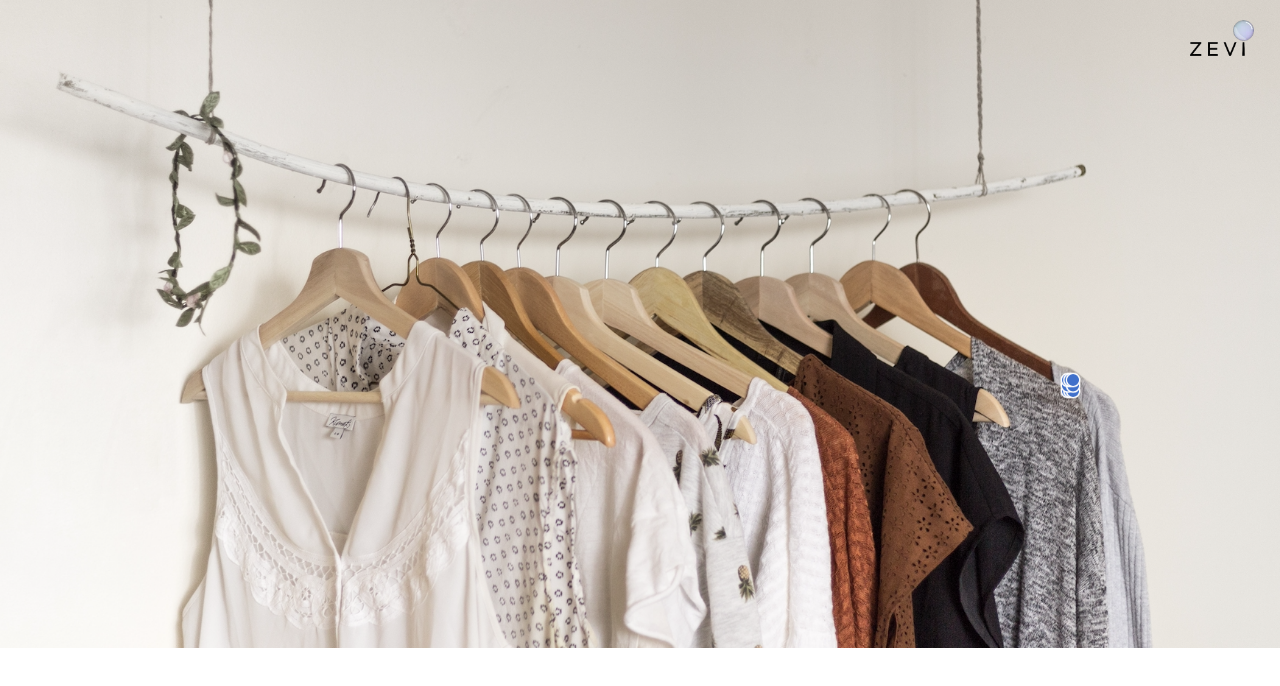
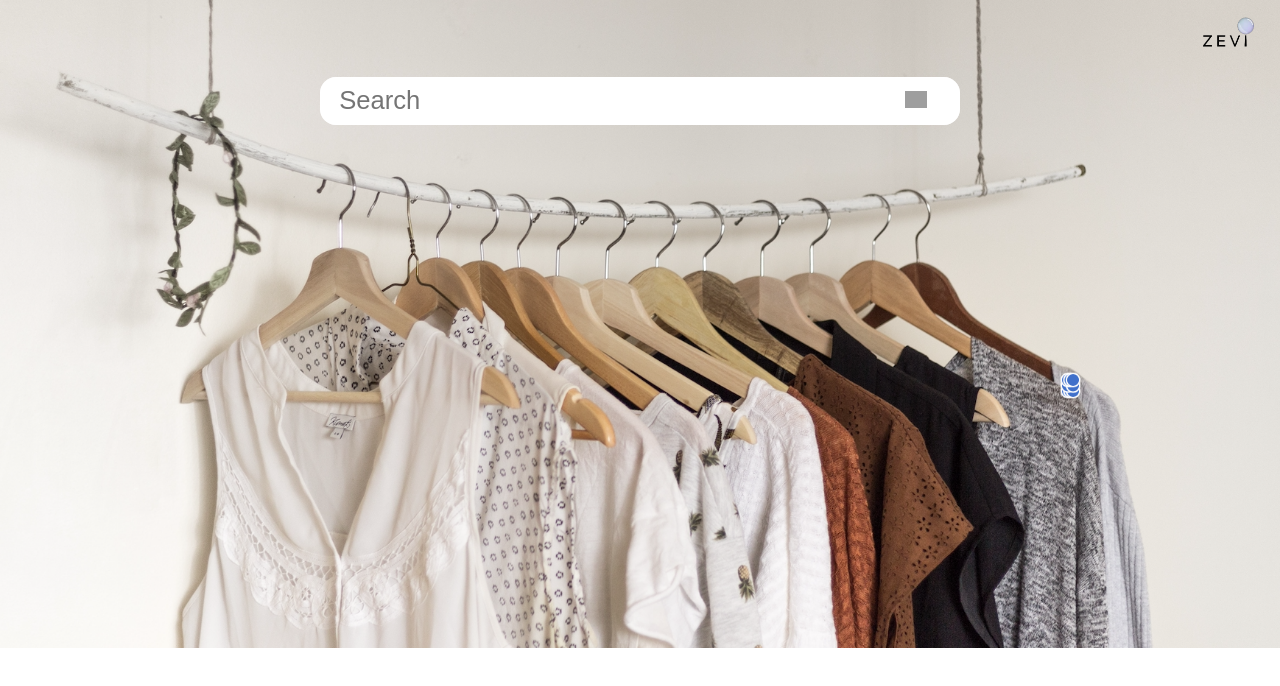
Before and after one commit to thisiskartikgupta/zevi-react-dev-assignment, a React (Create React App) app: page / in a window 1280 px wide. Shown: the top 686 px of the page. Built offline with nearby package versions, Linux system fonts and the light colour scheme; grey boxes are pictures that could not be loaded.

Commit message:
Implemented SearchBoxCard and fixed design issues with mobile devices

```diff
--- a/src/App.scss
+++ b/src/App.scss
@@ -3,46 +3,61 @@
 .App {
   font-family: 'Roboto', sans-serif;
 
-
-
   .search-box-container {
-    margin: 1% 20%;
     display: flex;
     justify-content: center;
     background-color:  rgba($color: #fff, $alpha: 0.6);
     color: #000;
-    width: 60%;
     border: 1px rgba($color: #fff, $alpha: 0.6);
     border-radius: 16px;
 
-    &.minimized {
-      width:30%;
-      font-size: 0.8em !important;
-      justify-content: center;
-    }
+    width: 80%;
+    margin: 1% 10%;
 
     input {
-      padding: 1.5% 0% 1.5% 3%;
-      font-size: 2.2em;
-      width: 95%;
+      width: 90%;
+      border-radius: 16px 0px 0px 16px;
       border: none;
-      border-radius: 16px 0px 0px 16px;
+      font-size: 1.2em;
+      padding: 2% 1% 2% 4%;
     }
     input:focus {
       outline: none;
     }
 
     button {
-
-      img {
-        width: 60%;
-      }
       width: 10%;
       padding-right: 4%;
       border: none;
       background-color: #fff;
       border-radius: 0px 16px 16px 0px;
+
+      img {
+        width: 70%;
+      }
     }
   }
+}
 
+@media(min-width:1024px) {
+
+  .App {
+    .search-box-container {
+      margin: 1% 25%;
+      width: 50%;
+
+      input {
+        padding: 1.5% 0% 1.5% 3%;
+        font-size: 1.6em;
+        width: 95%;
+      }
+
+      button {
+        img {
+          width: 60%;
+        }
+        width: 10%;
+      }
+    }
+  }
 }
--- a/src/App.tsx
+++ b/src/App.tsx
@@ -1,37 +1,61 @@
-import React from 'react';
+import React, {useEffect, useState} from 'react';
 
+import SearchBoxCard from './components/SearchBoxCard/SearchBoxCard';
+
+import {TrendDataType, TrendsData, SuggestionData,
+  ProductData, ProductType} from './fakerData';
+import SearchSVG from './assets/svg/magnifying-glass-solid.svg';
 import AppLogo from './components/AppLogo/AppLogo';
-// import SearchSVG from './assets/svg/magnifying-glass-solid.svg';
-// import ClearSVG from './assets/svg/xmark-solid.svg';
-import TrendsData from './fakerData';
-import SuggestionData from './fakerData';
-import ProductData from './fakerData';
-
 import './App.scss';
 
 /**
  * The main <App> component of our application.
  * @return {JsxElement}
  */
-function App(): JSX.Element {
-  console.log(TrendsData, SuggestionData, ProductData);
+const App : React.FunctionComponent = () => {
+  const [trendsData, setTrendsData] = useState<TrendDataType[]>([]);
+  const [suggestionData, setSuggestionData] = useState<string[]>([]);
+  const [productData, setProductData] = useState<ProductType[]>([]);
+
+  const [searchQuery, setSearchQuery] = useState<string>('');
+  const [showResults, setShowResults] = useState<boolean>(false);
+
+  // console.log(trendsData, suggestionData, productData,
+  //     showResults, searchQuery);
+  console.log(productData);
+
+  useEffect(() => {
+    setTrendsData(TrendsData);
+    setSuggestionData(SuggestionData);
+    setProductData(ProductData);
+  }, []);
+
   return (
     <div className='App'>
       <AppLogo/>
+
       {/* The SearchBox component */}
-      {/* <div className={
-        showResults ? 'search-box-container minimized' : 'search-box-container'
-      }>
-        <input placeholder='Search'
-          value={searchQuery}
-          onChange={(e)=> setSearchQuery(e.currentTarget.value)}/>
-        <button onClick={()=>setShowResults(!showResults)}>
-          <img src={showResults ? ClearSVG : SearchSVG}
-            alt='search'/>
+      <div className='search-box-container'>
+        <input placeholder='Search' value={searchQuery}
+          onChange={(e) => setSearchQuery(e.currentTarget.value)} autoFocus/>
+        <button onClick= {() => setShowResults(!showResults)}>
+          <img src={SearchSVG} alt='search'/>
         </button>
-        </div>*/}
+      </div>
+      <div>
+        {
+          showResults ?
+          searchQuery :
+          searchQuery.length !== 0 ?
+          <SearchBoxCard
+            trendsData={trendsData} suggestionData={suggestionData}
+            setSearchQuery={setSearchQuery}
+          /> : null
+        }
+      </div>
+
     </div>
   );
-}
+};
 
 export default App;
--- a/src/components/AppLogo/AppLogo.scss
+++ b/src/components/AppLogo/AppLogo.scss
@@ -14,7 +14,7 @@
   .app-logo-container {
     img {
       padding: 0.5% 2%;
-      width: 14%;
+      width: 10%;
     }
   }
 }
@@ -24,7 +24,7 @@
   .app-logo-container {
     img {
       padding: 0.5% 2%;
-      width: 9%;
+      width: 8%;
     }
   }
 }
--- /dev/null
+++ b/src/components/SearchBoxCard/SearchBoxCard.scss
@@ -0,0 +1,46 @@
+$search-box-color-bg-color : rgb(255, 255, 255);
+
+.search-box-card {
+
+  background-color: $search-box-color-bg-color;
+  padding: 4%;
+
+  div {
+    h3 {
+      font-size: 1.4em;
+      padding: 2% 0%;
+    }
+
+    .trends-card-view {
+      display: flex;
+      justify-content: space-around;
+      width: 100%;
+    }
+  }
+
+  .suggestions {
+    padding: 0.5%;
+    font-size: 1.1rem;
+  }
+}
+
+@media(min-width:768px) {
+
+  .search-box-card {
+    width: 80%;
+    margin: 0% 10%;
+  }
+}
+
+@media(min-width:1024px) {
+
+  .search-box-card {
+    padding: 2%;
+    width: 60%;
+    margin: 0% 20%;
+
+    -webkit-box-shadow: 4px 4px 13px 1px rgba(230,230,230,1);
+    -moz-box-shadow: 4px 4px 13px 1px rgba(230,230,230,1);
+    box-shadow: 4px 4px 13px 1px rgba(230,230,230,1);
+  }
+}
--- /dev/null
+++ b/src/components/SearchBoxCard/SearchBoxCard.tsx
@@ -0,0 +1,44 @@
+
+import React from 'react';
+import TrendsCard from '../TrendsCard/TrendsCard';
+import {TrendDataType} from '../../fakerData';
+import './SearchBoxCard.scss';
+
+type SearchBoxCardPropsType = {
+  trendsData : TrendDataType[],
+  suggestionData : string[],
+  setSearchQuery: Function,
+};
+
+const SearchBoxCard = (props : SearchBoxCardPropsType) => {
+  return (
+    <div className='search-box-card'>
+      <div>
+        <h3> Latest trends</h3>
+        <div className='trends-card-view'>
+          {
+            [...props.trendsData].map(
+                (element, index) => <TrendsCard key={index}
+                  setSearchQuery={props.setSearchQuery}
+                  imgUrl={element.imgUrl} description={element.description}/>)
+          }
+        </div>
+      </div>
+
+      <div>
+        <h3> Popular Suggestions</h3>
+        <div>
+          {
+            [...props.suggestionData].map(
+                (element, index) => <div className='suggestions' key={index}
+                  onClick={()=>props.setSearchQuery(element)}>
+                  {element}</div>,
+            )
+          }
+        </div>
+      </div>
+    </div>
+  );
+};
+
+export default SearchBoxCard;
--- a/src/components/TrendsCard/TrendsCard.scss
+++ b/src/components/TrendsCard/TrendsCard.scss
@@ -2,7 +2,8 @@
 .trends-card-container {
   display: flex;
   flex-direction: column;
-  width: 40%;
+  width: 30%;
+  height: 100%;
   img {
     padding: 2%;
     width: 100%;
@@ -11,8 +12,9 @@
   }
   div {
     margin-top: 4%;
-    font-size: 0.9em;
+    font-size: 0.8em;
     text-align: center;
+    font-weight: 600;
   }
 }
 
@@ -25,6 +27,7 @@
 @media(min-width:1024px) {
 
   .trends-card-container {
-    width:10%;
+    width:15%;
+
   }
 }
--- a/src/components/TrendsCard/TrendsCard.tsx
+++ b/src/components/TrendsCard/TrendsCard.tsx
@@ -5,12 +5,14 @@ import './TrendsCard.scss';
 type TrendsCardProps = {
 
   imgUrl: string,
-  description: string
+  description: String,
+  setSearchQuery: Function,
 };
 
 const TrendsCard = (props :TrendsCardProps) => {
   return (
-    <div className='trends-card-container'>
+    <div className='trends-card-container'
+      onClick={()=>props.setSearchQuery(props.description)}>
       <img src={props.imgUrl} alt="Representative Image"/>
       <div >{props.description}</div>
     </div>
--- a/src/fakerData.ts
+++ b/src/fakerData.ts
@@ -6,16 +6,16 @@ const MIN_RATING = 1;
 
 // ------------------------------------------------------------------
 
-type TrendData = {
+export type TrendDataType = {
   imgUrl: string,
   description: String,
 }
 
 const getTrendsData = () => {
-  const trendsData : TrendData[] = [];
+  const trendsData : TrendDataType[] = [];
 
   for ( let i = 0; i < 5; i++) {
-    const imgUrl : string = faker.image.people();
+    const imgUrl : string = faker.image.people(300, 400);
     const description : string = faker.commerce.productName();
     trendsData.push({
       imgUrl: imgUrl,
@@ -41,7 +41,7 @@ const getSuggestionData = () => {
 
 // ------------------------------------------------------------------
 
-type Product = {
+export type ProductType = {
   productName: string,
   currencyPrefix : string,
   originalPrice: string,
@@ -51,7 +51,7 @@ type Product = {
 }
 
 const getProductData = () => {
-  const productData : Product[] = [];
+  const productData : ProductType[] = [];
 
   for (let i = 0; i < 20; i++) {
     const productName : string = faker.commerce.productName();
@@ -79,11 +79,6 @@ const getProductData = () => {
 
 // ------------------------------------------------------------------
 
-const TrendsData = getTrendsData();
-const SuggestionData = getSuggestionData();
-const ProductData = getProductData();
-
-console.log(TrendsData, SuggestionData, ProductData);
-
-
-export default {TrendsData, SuggestionData, ProductData};
+export const TrendsData = getTrendsData();
+export const SuggestionData = getSuggestionData();
+export const ProductData = getProductData();
--- a/src/index.css
+++ b/src/index.css
@@ -14,8 +14,7 @@ body {
 
   background-image: url('./assets//png/background_search.png');
   background-repeat: no-repeat;
-  background-size: cover;
-
+  background-size: 100vw auto;
 }
 
 code {
```
Also changed, not shown: 1 other file (tests, documents, lock files or other folders).
